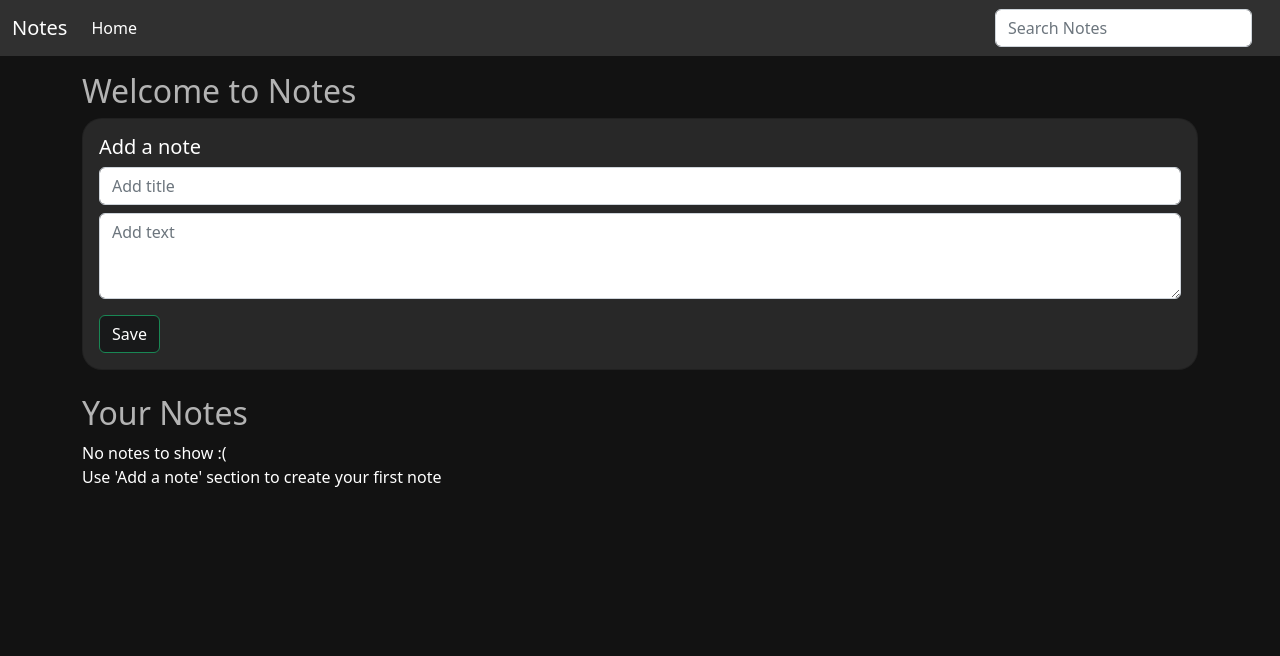
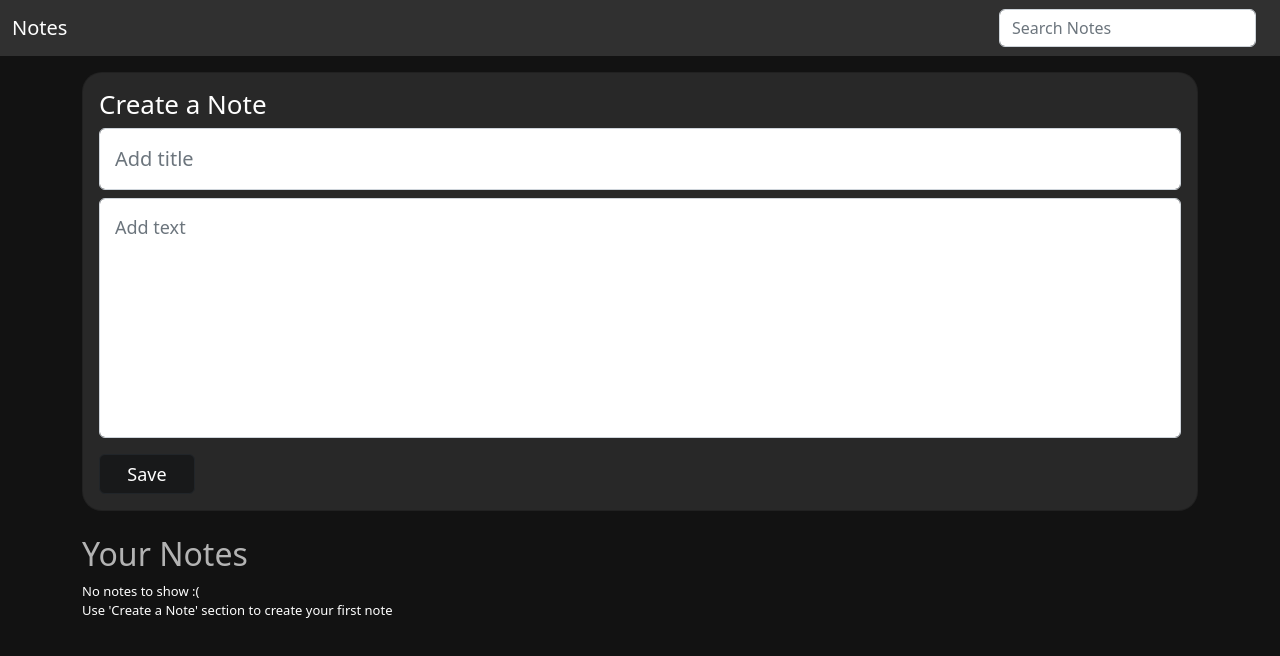
Before and after one commit to meets45/NotesInJS, a plain HTML site: page notes.html in a window 1280 px wide. Drawn offline with nearby package versions, Linux system fonts and the light colour scheme.

Commit message:
Added Responsiveness

```diff
--- a/app.js
+++ b/app.js
@@ -38,7 +38,7 @@ function showNotes() {
   notesObj.forEach(function (element, index) {
     if (element.length == 2) {
       html += `
-        <div class="noteCard mx-2 my-2 card" style="background-color: #282828; width: 18rem">
+        <div class="noteCard mx-2 my-2 card col-md-3" style="background-color: #282828">
               <div class="card-body">
                 <h5 class="card-title" style="color: #b1b1b1">${element[0]}</h5>
                 <p class="card-text">${element[1]}</p>
@@ -48,8 +48,8 @@ function showNotes() {
         `;
     } else {
       html += `
-        <div class="noteCard mx-2 my-2 card" style="background-color: #282828; width: 18rem">
-              <div class="card-body">
+        <div class="noteCard mx-2 my-2 card col-md-3" style="background-color: #282828">
+            <div class="card-body">
                 <h5 class="card-title" style="color: #b1b1b1">Note ${
                   index + 1
                 }</h5>
@@ -65,7 +65,7 @@ function showNotes() {
     notesElm.innerHTML = html;
   } else {
     notesElm.innerHTML = `No notes to show :( <br>
-         Use 'Add a note' section to create your first note `;
+         Use 'Create a Note' section to create your first note `;
   }
 }
 
--- /dev/null
+++ b/notes.css
@@ -0,0 +1,100 @@
+body {
+  background-color: #121212;
+}
+* {
+  color: #ffffff;
+}
+textarea:hover,
+textarea:active,
+textarea:focus,
+input:hover,
+input:active,
+input:focus,
+button:active,
+button:focus {
+  outline: 0px !important;
+  -webkit-appearance: none;
+  box-shadow: none !important;
+}
+#addTxt {
+  resize: none;
+  padding: 10px;
+  padding-left: 15px;
+  padding-top: 15px;
+}
+@media only screen and (min-width: 240px) {
+  #addTxt {
+    height: 25rem;
+  }
+  #notes {
+    font-size: small;
+  }
+}
+
+@media only screen and (min-width: 768px) {
+  #addTxt {
+    font-size: 16px;
+    height: 20rem;
+  }
+  #notes {
+    display: flex;
+    flex-direction: column;
+  }
+  .noteCard {
+    width: 100%;
+  }
+  .modal-head {
+    font-size: 26px;
+  }
+  input[type="text"] {
+    font-size: 18px;
+    padding: 15px;
+  }
+  #addBtn {
+    height: 2.5rem;
+    width: 6rem;
+    font-size: large;
+  }
+}
+@media only screen and (min-width: 992px) {
+  #addTxt {
+    height: 18rem;
+  }
+  #notes {
+    display: flex;
+    flex-direction: column;
+  }
+  .noteCard {
+    width: 100%;
+  }
+  .modal-head {
+    font-size: 26px;
+  }
+  input[type="text"] {
+    font-size: 18px;
+    padding: 15px;
+  }
+  #addBtn {
+    height: 2.5rem;
+    width: 6rem;
+    font-size: large;
+  }
+  @media only screen and (min-width: 1200px) {
+    .modal-head {
+      font-size: 26px;
+    }
+    input[type="text"] {
+      font-size: 20px;
+      padding: 15px;
+    }
+    #addTxt {
+      font-size: 18px;
+      height: 15rem;
+    }
+    #addBtn {
+      height: 2.5rem;
+      width: 6rem;
+      font-size: large;
+    }
+  }
+}
--- a/notes.html
+++ b/notes.html
@@ -14,14 +14,7 @@
       integrity="sha384-0evHe/X+R7YkIZDRvuzKMRqM+OrBnVFBL6DOitfPri4tjfHxaWutUpFmBp4vmVor"
       crossorigin="anonymous"
     />
-    <style>
-      body {
-        background-color: #121212;
-      }
-      * {
-        color: #ffffff;
-      }
-    </style>
+    <link rel="stylesheet" href="notes.css" type="text/css" />
   </head>
   <body>
     <noscript>You need to enable JavaScript to run this App</noscript>
@@ -33,10 +26,10 @@
     ></script>
     <nav
       class="navbar navbar-expand-lg navbar-dark"
-      style="background-color: #303030"
+      style="background-color: #303030;"
     >
       <div class="container-fluid">
-        <a class="navbar-brand" href="#">Notes</a>
+        <label class="navbar-brand">Notes</label>
         <button
           class="navbar-toggler"
           type="button"
@@ -49,12 +42,8 @@
           <span class="navbar-toggler-icon"></span>
         </button>
         <div class="collapse navbar-collapse" id="navbarSupportedContent">
-          <ul class="navbar-nav me-auto mb-2 mb-lg-0">
-            <li class="nav-item">
-              <a class="nav-link active" aria-current="page" href="#">Home</a>
-            </li>
-          </ul>
-          <form class="mx-2 d-flex" role="search">
+          <ul class="navbar-nav me-auto mb-2 mb-lg-0"></ul>
+          <form class="mx-1 d-flex" role="search">
             <input
               class="form-control me-2"
               type="search"
@@ -68,10 +57,9 @@
       </div>
     </nav>
     <div class="container my-3">
-      <h2 style="color: #b3b3b3">Welcome to Notes</h2>
-      <div class="card" style="border-radius: 20px; background-color: #282828">
+      <div class="card" style="border-radius: 20px; background-color: #282828;">
         <div class="card-body">
-          <h5 class="card-title">Add a note</h5>
+          <h5 class="card-title modal-head">Create a Note</h5>
           <div class="mb-3">
             <input
               class="form-control my-2"
@@ -87,16 +75,16 @@
             ></textarea>
           </div>
           <button
-            class="btn btn-success"
+            class="btn btn-dark"
             id="addBtn"
-            style="background-color: #18191a"
+            style="background-color: #18191a;"
           >
             Save
           </button>
         </div>
       </div>
       <br />
-      <h2 style="color: #b3b3b3">Your Notes</h2>
+      <h2 style="color: #b3b3b3;">Your Notes</h2>
       <div id="notes" class="row container"></div>
     </div>
 
```
